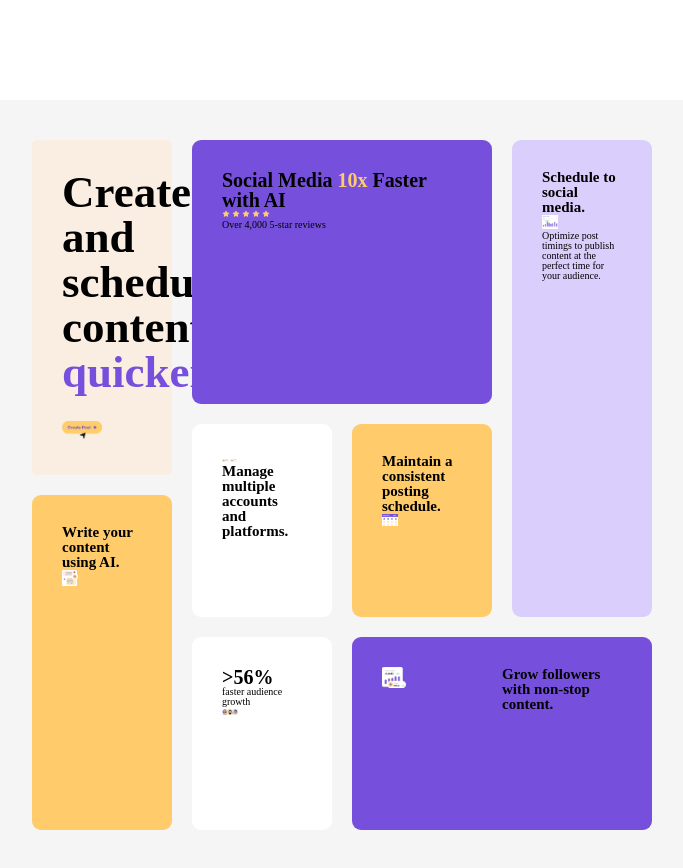
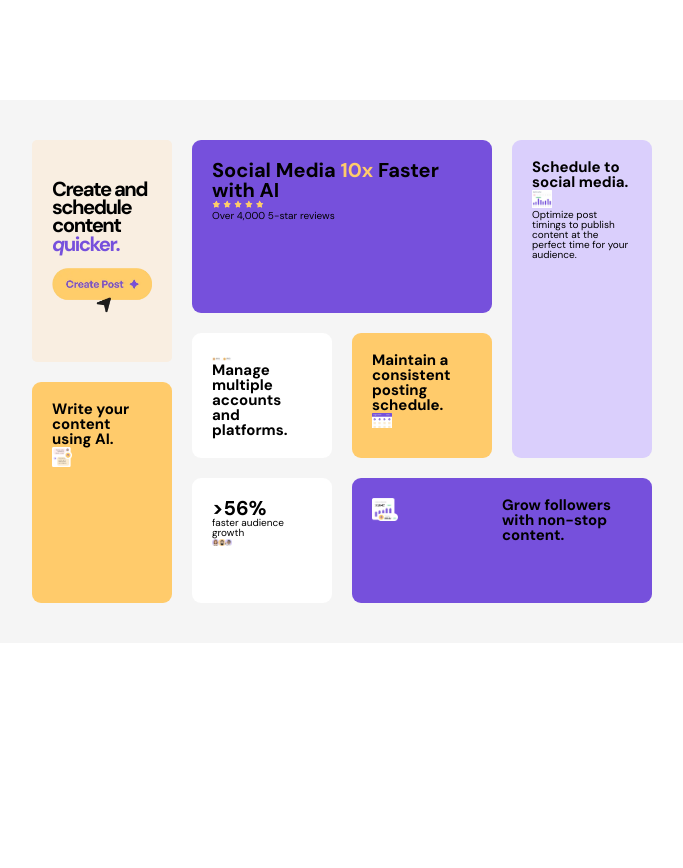
Before and after one commit to abood-ja/bento-grid, a plain HTML site: page index.html in a window 1280 px wide. Shown: the whole page, without its empty margins (298-981 px from the left). After the commit the page ends 800 px from the top, so only its background shows below. Drawn offline with Linux system fonts and the light colour scheme.

Commit message:
finalyze styling cell--1

```diff
--- a/style.css
+++ b/style.css
@@ -35,6 +35,7 @@ The designs were created to the following widths:
   box-sizing: border-box;
 }
 body {
+  font-family: "DM Sans", sans-serif;
   line-height: 1;
 }
 html {
@@ -52,27 +53,36 @@ html {
   row-gap: 2rem;
 }
 .cell {
-  padding: 3rem;
+  padding: 2rem;
   border-radius: 9px;
 }
 .cell-header {
   color: #000;
 }
 .cell--1 {
+  line-height: 0.9;
   grid-row: 1/6;
   grid-column: 1/3;
   border-radius: 5px;
   background-color: hsl(31, 66%, 93%);
-  letter-spacing: -0.2;
-  font-size: 3rem;
+  letter-spacing: -1.5px;
+  font-size: 1.35rem;
   grid-template-columns: 1fr;
   grid-template-rows: 1fr 1fr;
+  font-weight: 300;
 }
 .cell--1 img {
-  width: 50%;
+  width: 100%;
+}
+.quicker {
+  display: block;
+}
+.quicker::first-letter {
+  font-style: italic;
 }
 .cell--1 .cell-header {
-  padding-bottom: 2rem;
+  padding-bottom: 1.5rem;
+  padding-top: 2rem;
 }
 .cell--2 {
   grid-column: 3/7;
```
